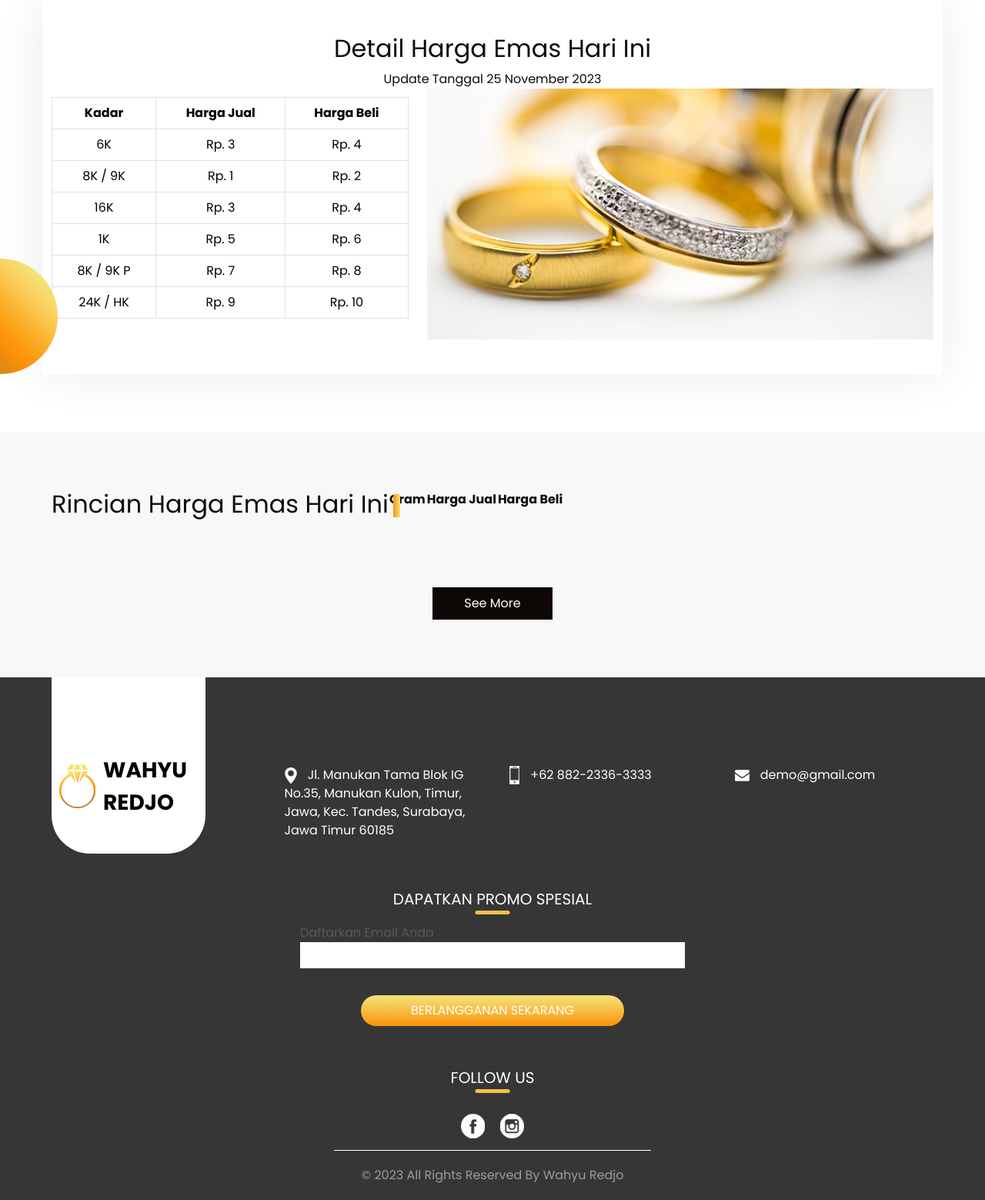
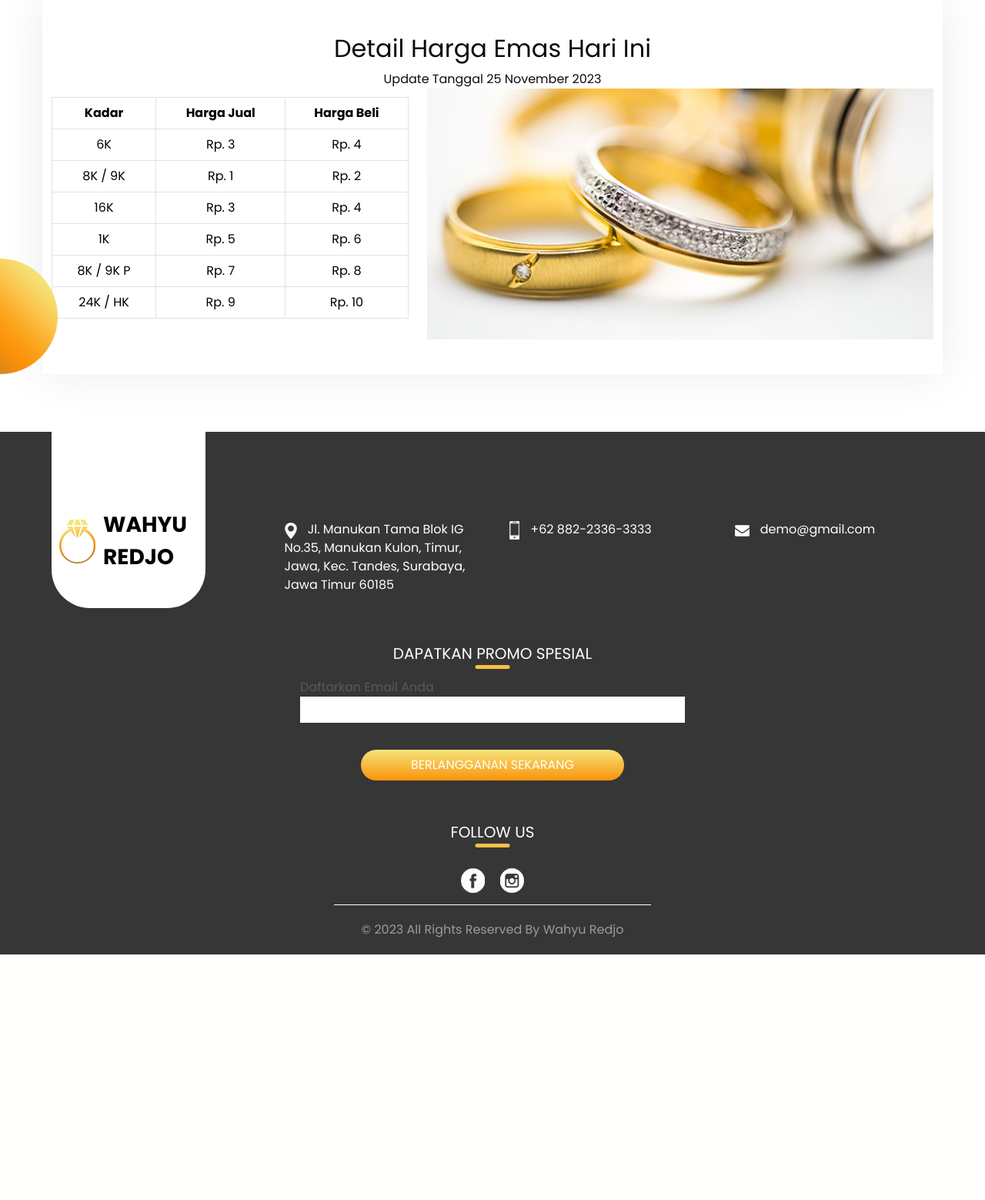
Before and after one commit to GunturAP/wahyu_redjo, a CodeIgniter app: page /wahyu_redjo/user/harga_emas in a window 1280 px wide. Shown: the part 813-2372 px from the top of the page at 77% size. After the commit the page ends 2053 px from the top, so only its background shows below. Run offline with CodeIgniter, Linux system fonts and the light colour scheme; data comes from the database, SQL or seed files in the repository; lists and menus that the app fills with data are empty; some libraries are stand-ins or nearby versions; some web fonts are replaced.

Commit message:
harga emas

```diff
--- a/application/views/user/harga_emas.php
+++ b/application/views/user/harga_emas.php
@@ -130,34 +130,3 @@
         </div>
     </div>
 </section>
-<section class="price_section layout_padding">
-    <div class="container">
-        <div class="heading_container">
-            <h2>
-                Rincian Harga Emas Hari Ini
-            </h2>
-            <table>
-                <thead>
-                    <tr>
-                        <th>Gram</th>
-                        <th>Harga Jual</th>
-                        <th>Harga Beli</th>
-                    </tr>
-                </thead>
-                <tbody>
-                    <tr>
-                        <td></td>
-                    </tr>
-                </tbody>
-            </table>
-        </div>
-        <div class="price_container">
-
-        </div>
-        <div class="d-flex justify-content-center">
-            <a href="" class="price_btn">
-                See More
-            </a>
-        </div>
-    </div>
-</section>
```
